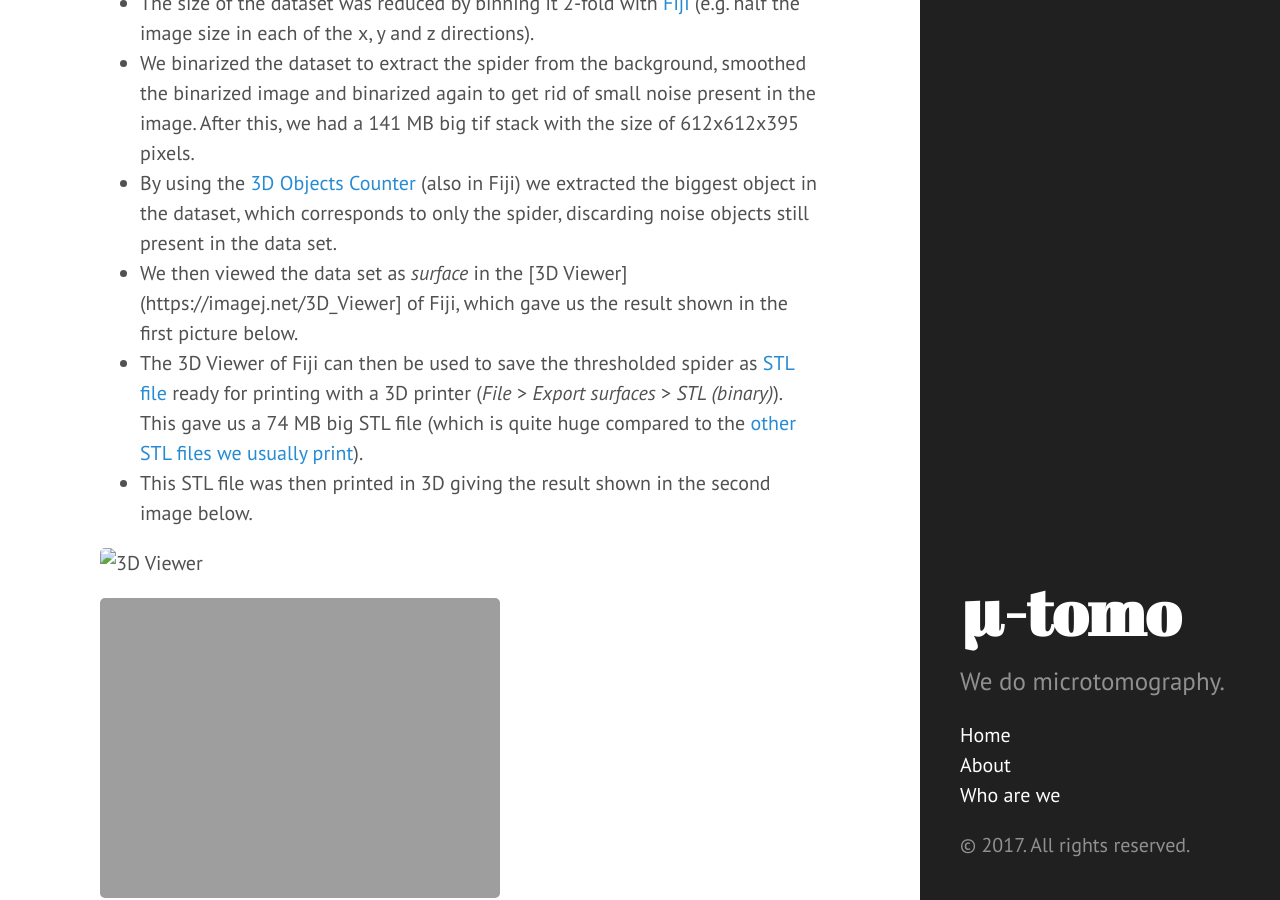
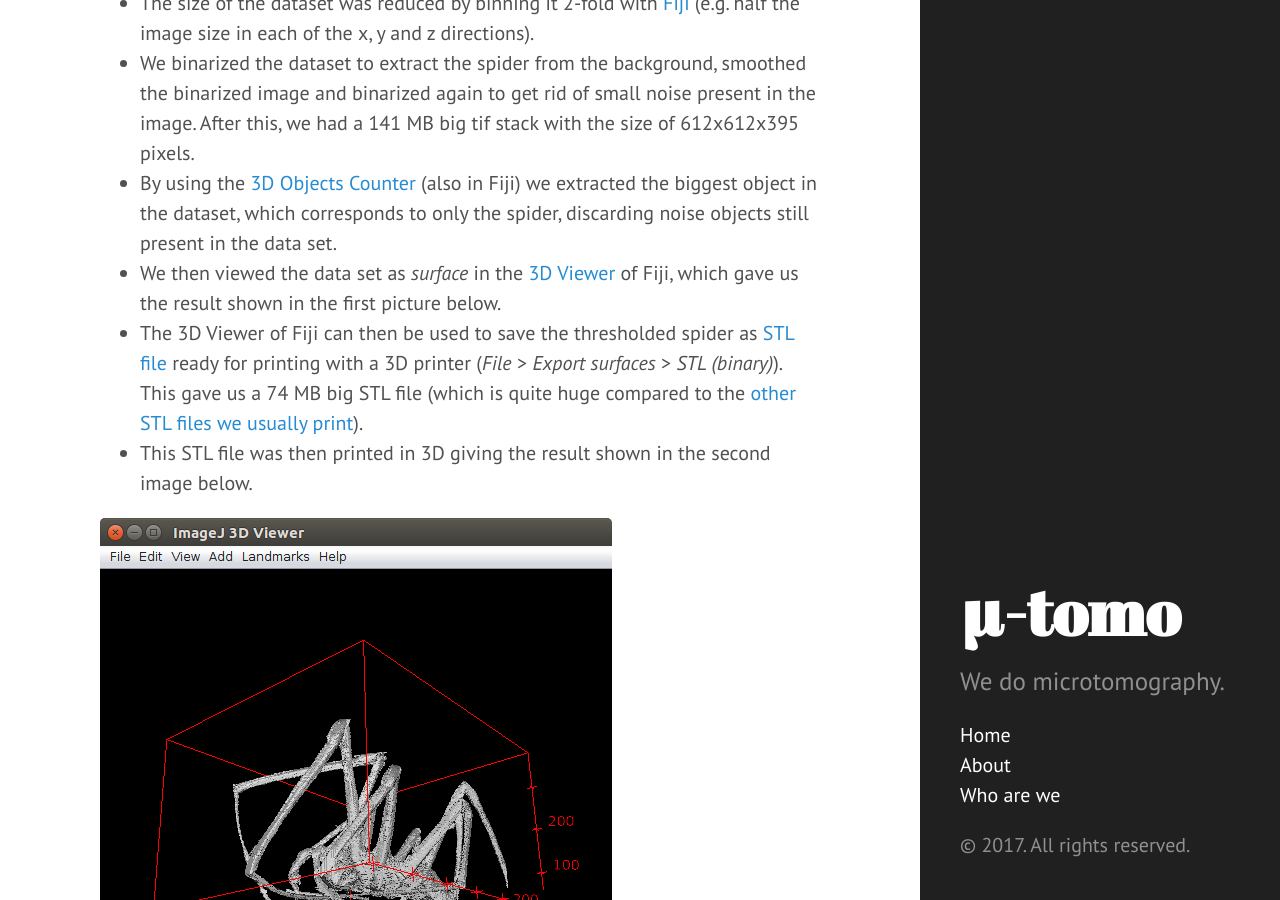
Before and after one commit to TomoGraphics/tomographics.github.io, a Jekyll site: the page built from _posts/2017-12-13-3dprint-a-spider.md, in a window 1280 px wide and 900 px high, scrolled down 302 px. Built offline with Jekyll 4.4.1, drawn with Linux system fonts in a browser that asks for light colours; our own code applies the rules of GitHub Pages for plain Markdown files.

Commit message:
Linked paths don't seem to work...
Also correting a markdown typo
Also correcting png to jpg

```diff
--- a/_posts/2017-12-13-3dprint-a-spider.md
+++ b/_posts/2017-12-13-3dprint-a-spider.md
@@ -23,10 +21,10 @@ To do so, we did the following steps:
 - We binarized the dataset to extract the spider from the background, smoothed the binarized image and binarized again to get rid of small noise present in the image.
   After this, we had a 141 MB big tif stack with the size of 612x612x395 pixels.
 - By using the [3D Objects Counter](https://imagej.net/3D_Objects_Counter) (also in Fiji) we extracted the biggest object in the dataset, which corresponds to only the spider, discarding noise objects still present in the data set.
-- We then viewed the data set as *surface* in the [3D Viewer](https://imagej.net/3D_Viewer] of Fiji, which gave us the result shown in the first picture below.
+- We then viewed the data set as *surface* in the [3D Viewer](https://imagej.net/3D_Viewer) of Fiji, which gave us the result shown in the first picture below.
 - The 3D Viewer of Fiji can then be used to save the thresholded spider as [STL file](https://en.wikipedia.org/wiki/STL_(file_format)) ready for printing with a 3D printer (*File* > *Export surfaces* > *STL (binary)*).
   This gave us a 74 MB big STL file (which is quite huge compared to the [other STL files we usually print](https://github.com/habi/OpenSCAD/tree/master/STL)).
 - This STL file was then printed in 3D giving the result shown in the second image below.
 
-![3D Viewer]([assets]/3dviewer.png)
-![Spinnele]([assets]/printed.png)
+![3D Viewer](/assets/2017/12/13/3dprint-a-spider/3dviewer.png)
+![Final result](/assets/2017/12/13/3dprint-a-spider/printed.jpg)
```
Also changed, not shown: other parts of _posts/2017-12-13-3dprint-a-spider.md (+0 -2 lines).
